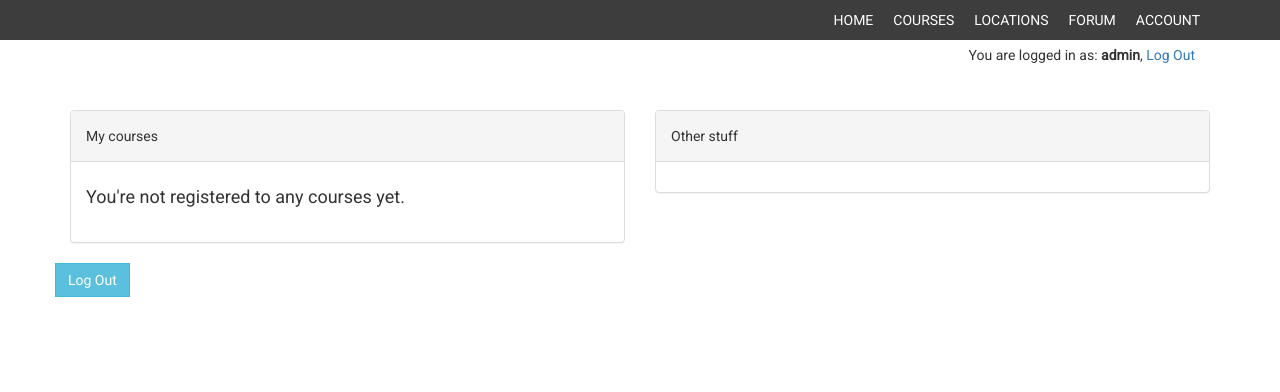
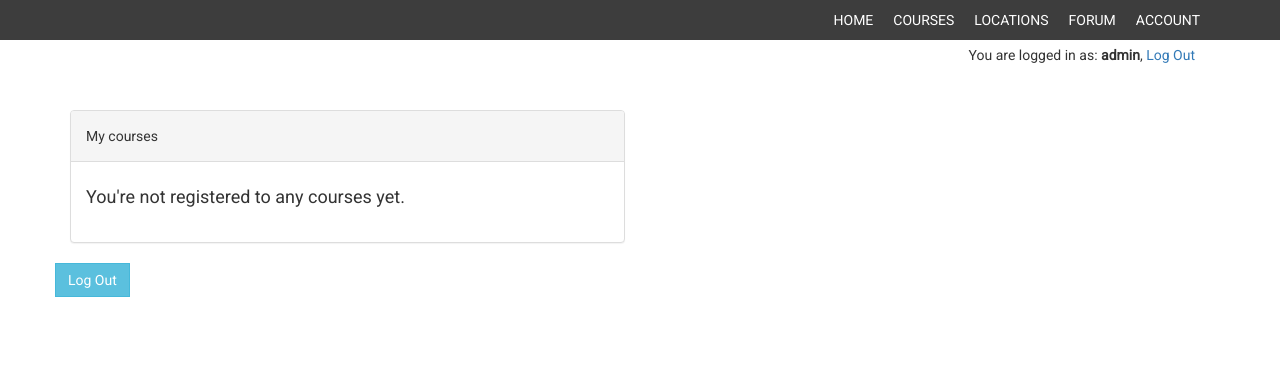
Before and after one commit to dooglz/MOSP15G8, a PHP site: page /userHome.php in a window 1280 px wide. Shown: the part 95-487 px from the top of the page. Run offline with PHP 8.4, Linux system fonts and the light colour scheme; a user stored in the database is signed in; data comes from the database, SQL or seed files in the repository; data that the repository does not hold is empty.

Commit message:
Removing empty other stuff box from account homepage

```diff
--- a/userHome.php
+++ b/userHome.php
@@ -40,15 +40,6 @@
             </div>
         </div>
     </div>
-    <div class="col-md-6">
-        <div class="panel panel-default">
-            <div class="panel-heading">
-                Other stuff
-            </div>
-            <div class="panel-body">
-            </div>
-        </div>
-    </div>
  </div>
 <div class="row">
 	<a href="logOut.php"><button class="btn btn-info">Log Out</button></a>
```
